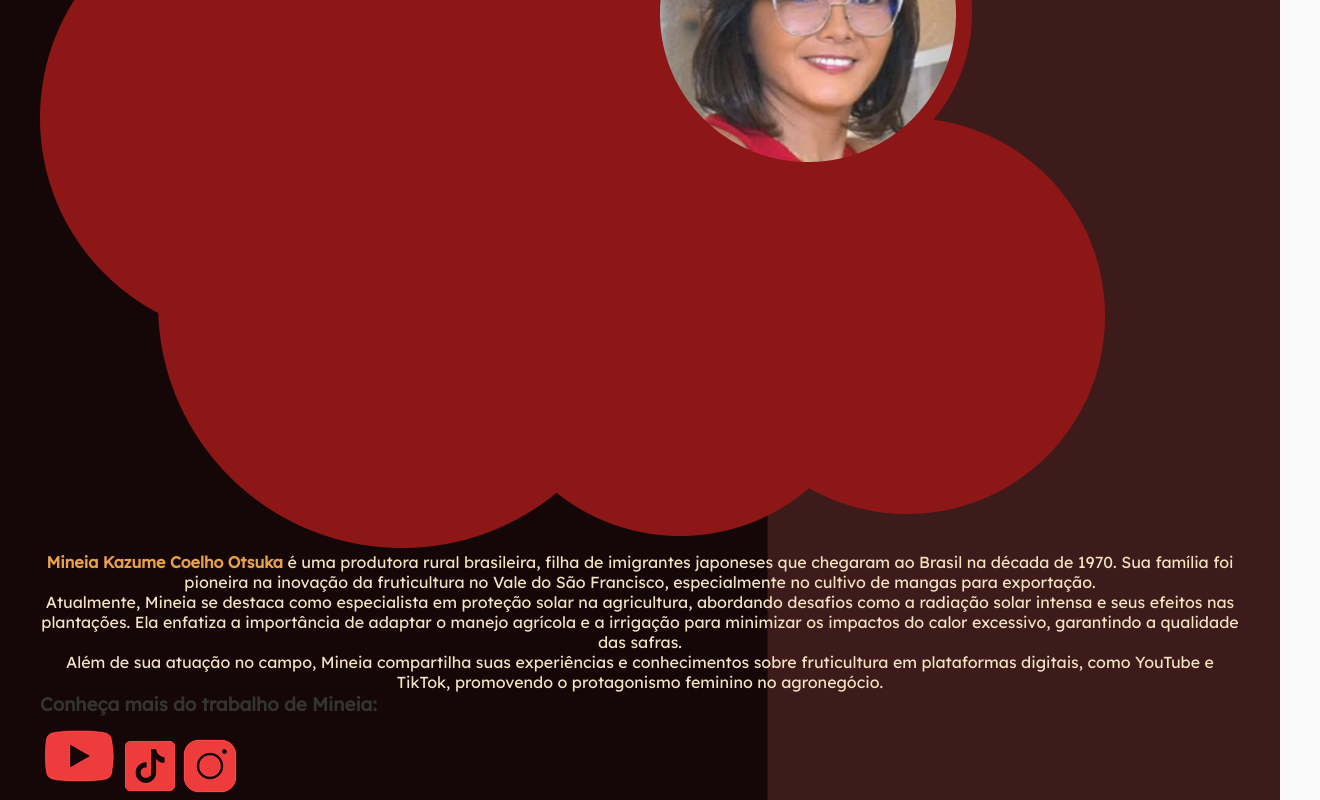
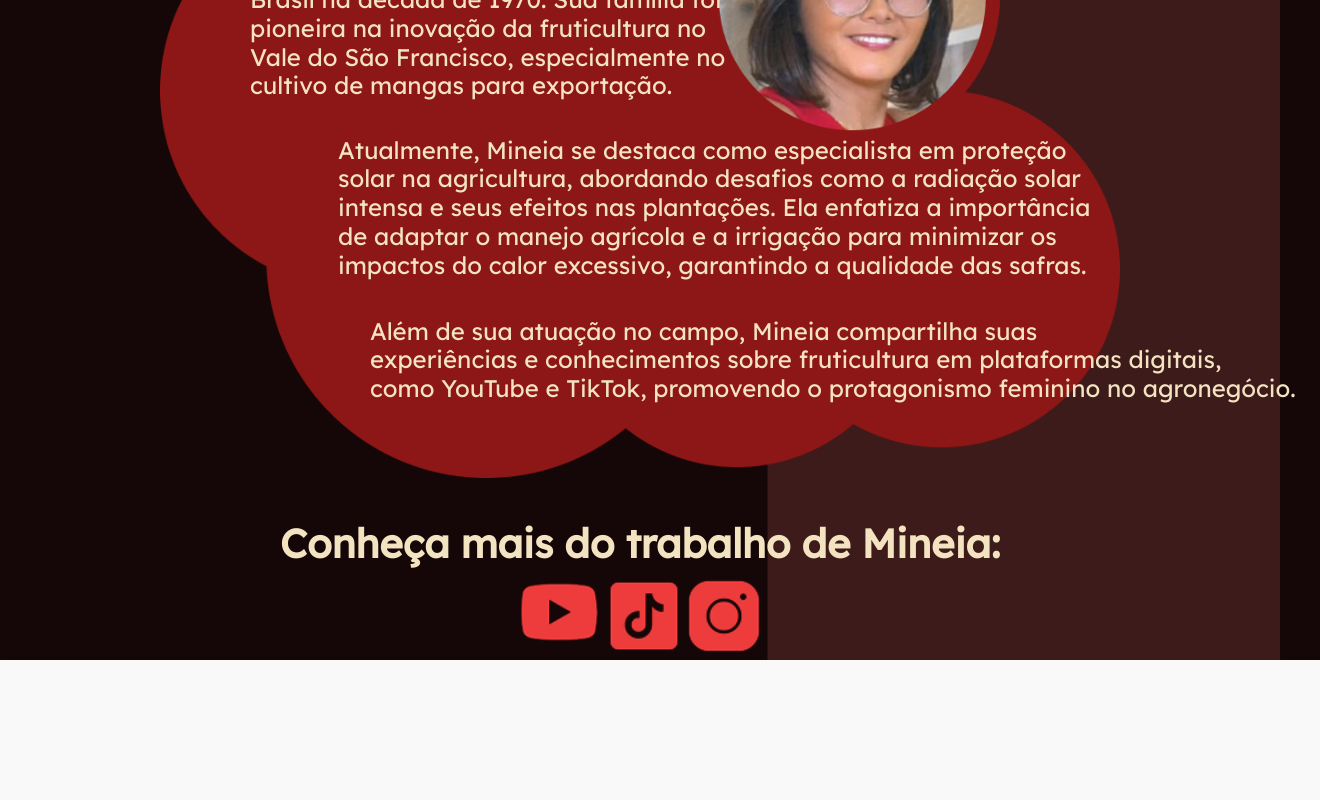
Before and after one commit to MistaCareca/projeto_Mineia, a React (Vite) app in the folder landing-page/: page / in a window 1280 px wide. Shown: the part 3439-4239 px from the top of the page, 1320 px wide, since content can reach past the window. After the commit the page ends 4099 px from the top, so only its background shows below. Built offline with nearby package versions, Linux system fonts and the light colour scheme.

Commit message:
feat - Sobre.css

```diff
--- a/landing-page/src/components/Sobre/Sobre.css
+++ b/landing-page/src/components/Sobre/Sobre.css
@@ -12,3 +12,84 @@ redes
 destaque
 links
 */
+
+.content {
+    position: relative;
+    display: flex;
+    width: 100%;
+    align-items: center;
+    justify-content: center;
+}
+
+.foto_autora {
+    width: 80%;
+    height: auto;
+    display: block;
+    border-radius: 10px;
+}
+
+.content p {
+    position: absolute;
+    top: 50%;
+    transform: translate(-50%, -50%);
+    color: #F3E3C1;
+    font-size: 18px;
+    padding: 10px;
+    border-radius: 5px;
+    width: 80%;
+    font-size: 3vmin;
+}
+
+.p1{
+    margin: -20vmin;
+    left: 70%;
+    line-height: 1.2; /* Reduz o espaçamento entre as linhas */
+    overflow: hidden;
+    text-align: justify;
+
+}
+
+.p2{
+    left: 60%;
+    margin: 6vmin;
+    line-height: 1.2; /* Reduz o espaçamento entre as linhas */
+    overflow: hidden;
+    text-align: justify;
+
+}
+
+.p3{
+    left: 50%;
+    margin: 25vmin;
+    line-height: 1.2; /* Reduz o espaçamento entre as linhas */
+    overflow: hidden;
+    text-align: justify;
+
+}
+
+.destaque_sobre{
+    font-weight: 800;
+}
+
+.redes{
+    margin-top: 5vmin;
+    display: flex;
+    align-items: center;
+    justify-content: center;
+    flex-direction: column;
+}
+
+.redes h3{
+    font-size: 5vmin;
+    color: #F3E3C1;
+}
+
+.links img{
+    width: 10vmin;
+    height: 10vmin;
+}
+
+.ytb{
+    width: 11vmin !important;
+    height: 11vmin !important;
+}
--- a/landing-page/src/components/Sobre/Sobre.jsx
+++ b/landing-page/src/components/Sobre/Sobre.jsx
@@ -26,15 +26,15 @@ function Sobre(){
 
         <div className='sobre'>
             <div className='content'>
-                <img src={sobreImg} alt="foto_autora" />
-                <p className='p1'><span className='destaque'>Mineia Kazume Coelho Otsuka</span> é uma produtora rural brasileira, filha de imigrantes japoneses que chegaram ao Brasil na década de 1970. Sua família foi pioneira na inovação da fruticultura no Vale do São Francisco, especialmente no cultivo de mangas para exportação.</p>
-                <p className='p2'>Atualmente, Mineia se destaca como especialista em proteção solar na agricultura, abordando desafios como a radiação solar intensa e seus efeitos nas plantações. Ela enfatiza a importância de adaptar o manejo agrícola e a irrigação para minimizar os impactos do calor excessivo, garantindo a qualidade das safras.</p>
-                <p className='p3'>Além de sua atuação no campo, Mineia compartilha suas experiências e conhecimentos sobre fruticultura em plataformas digitais, como YouTube e TikTok, promovendo o protagonismo feminino no agronegócio.</p>
+                <img src={sobreImg} alt="foto_autora" className='foto_autora'/>
+                <p className='p1'><span className='destaque_sobre'>Mineia Kazume Coelho Otsuka</span> é uma <br></br>produtora rural brasileira, filha de<br></br>imigrantes japoneses que chegaram ao<br></br>Brasil na década de 1970. Sua família foi<br></br>pioneira na inovação da fruticultura no<br></br>Vale do São Francisco, especialmente no<br></br>cultivo de mangas para exportação.</p>
+                <p className='p2'>Atualmente, Mineia se destaca como especialista em proteção<br></br>solar na agricultura, abordando desafios como a radiação solar<br></br>intensa e seus efeitos nas plantações. Ela enfatiza a importância<br></br>de adaptar o manejo agrícola e a irrigação para minimizar os<br></br>impactos do calor excessivo, garantindo a qualidade das safras.</p>
+                <p className='p3'>Além de sua atuação no campo, Mineia compartilha suas<br></br>experiências e conhecimentos sobre fruticultura em plataformas digitais,<br></br>como YouTube e TikTok, promovendo o protagonismo feminino no agronegócio.</p>
             </div>
             <div className='redes'>
                 <h3>Conheça mais do trabalho de Mineia:</h3>
                     <div className='links'>
-                        <a href="https://www.youtube.com/watch?v=-YkFMdq1hpw"><img src= {youtubeIcon} alt="icone youtube" /></a>
+                        <a href="https://www.youtube.com/watch?v=-YkFMdq1hpw"><img src= {youtubeIcon} className='ytb' alt="icone youtube" /></a>
                         <a href="https://www.youtube.com/watch?v=-YkFMdq1hpw"><img src= {tiktokIcon} alt="icone tiktok" /></a>
                         <a href="https://www.youtube.com/watch?v=-YkFMdq1hpw"><img src={instagranIcon} alt="icone instagram" /></a>
                     </div>
```
Also changed, not shown: landing-page/src/assets/capa.png (added).
